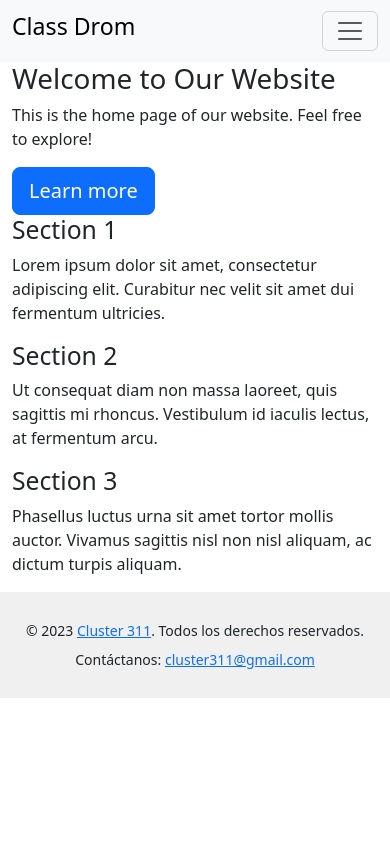
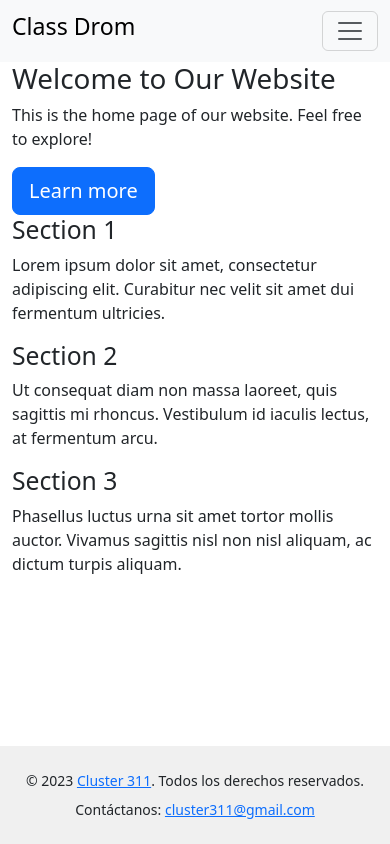
Before and after one commit to avdata99/clasdrom, a Django app: page / in a window 390 px wide. Run offline with Django 4.2, Linux system fonts and the light colour scheme.

Commit message:
Footer en la base de la pagina(funciona el mobile)

```diff
--- a/cdrom/aulas/static/aulas/css/main.css
+++ b/cdrom/aulas/static/aulas/css/main.css
@@ -1,3 +1,13 @@
+.body{
+    margin: 0;
+    display: flex;
+    flex-direction: column;
+
+
+    min-height: 100vh;
+
+}
+
 .aula-img-list {
     max-width: 60px;
     max-height: 60px;
@@ -14,9 +24,9 @@
 
 footer {
     background-color: #f0f0f0;
-    padding: 20px;
+    padding: 1em 0;
     text-align: center;
-    position: relative;
+    margin-top: auto;
 }
 
 /* Opcional: Estilos para el texto dentro del footer */
--- a/cdrom/core/templates/base.html
+++ b/cdrom/core/templates/base.html
@@ -19,7 +19,7 @@
     {% endblock %}
 
   </head>
-  <body>
+  <body class="body">
 
     {% include "menu_top.html" %}
 
```
